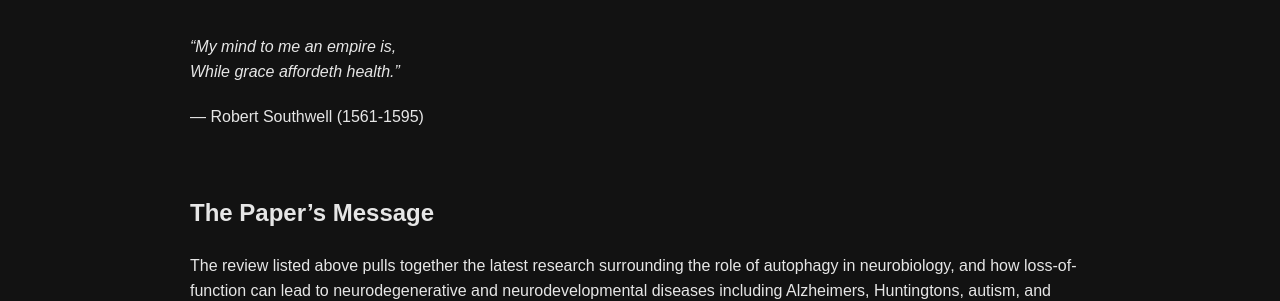
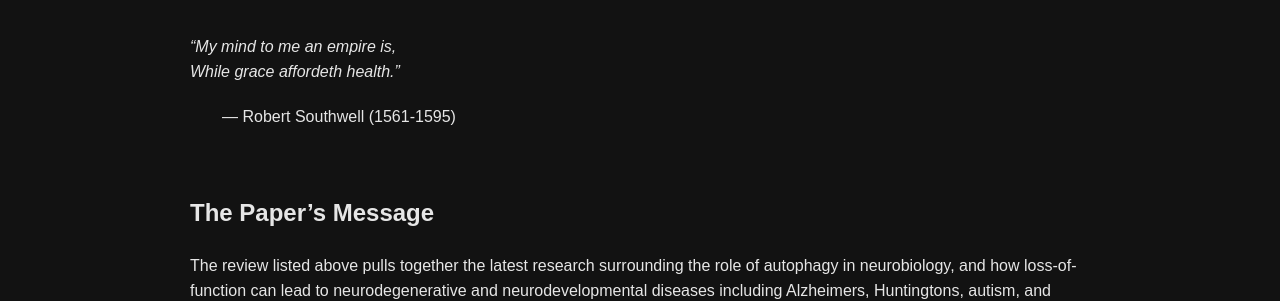
Before and after one commit to luciacali/luciacali.github.io, a Jekyll site: the page built from writing/autophagy.md, in a window 1280 px wide. Shown: the part 468-769 px from the top of the page. Built offline with Jekyll 4.4.1, drawn with Linux system fonts in a browser that asks for light colours.

Commit message:
Fix author citation formatting in autophagy.md
Updated the formatting of the author citation in the epigraph section.

```diff
--- a/writing/autophagy.md
+++ b/writing/autophagy.md
@@ -17,7 +17,7 @@ Kim, Henry, Edward S. Wickstead, Xiaoting Zhou, Insup Choi, and Zhenyu Yue. “R
 *"My mind to me an empire is,*<br>
  *While grace affordeth health."*
 
-&mdash; Robert Southwell (1561-1595)
+<span class="epigraph-author">&mdash; Robert Southwell (1561-1595)</span>
 
 <br>
 
```
